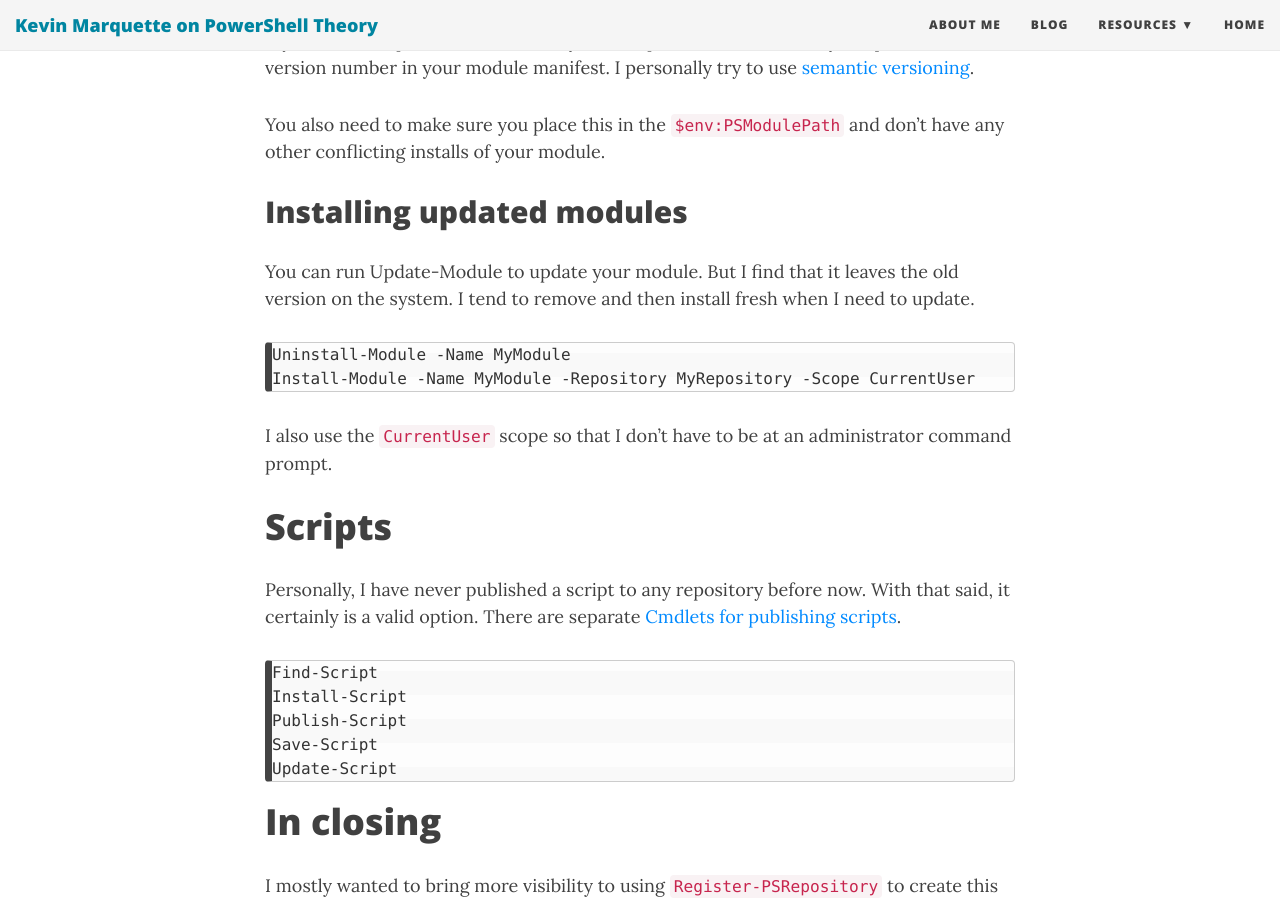
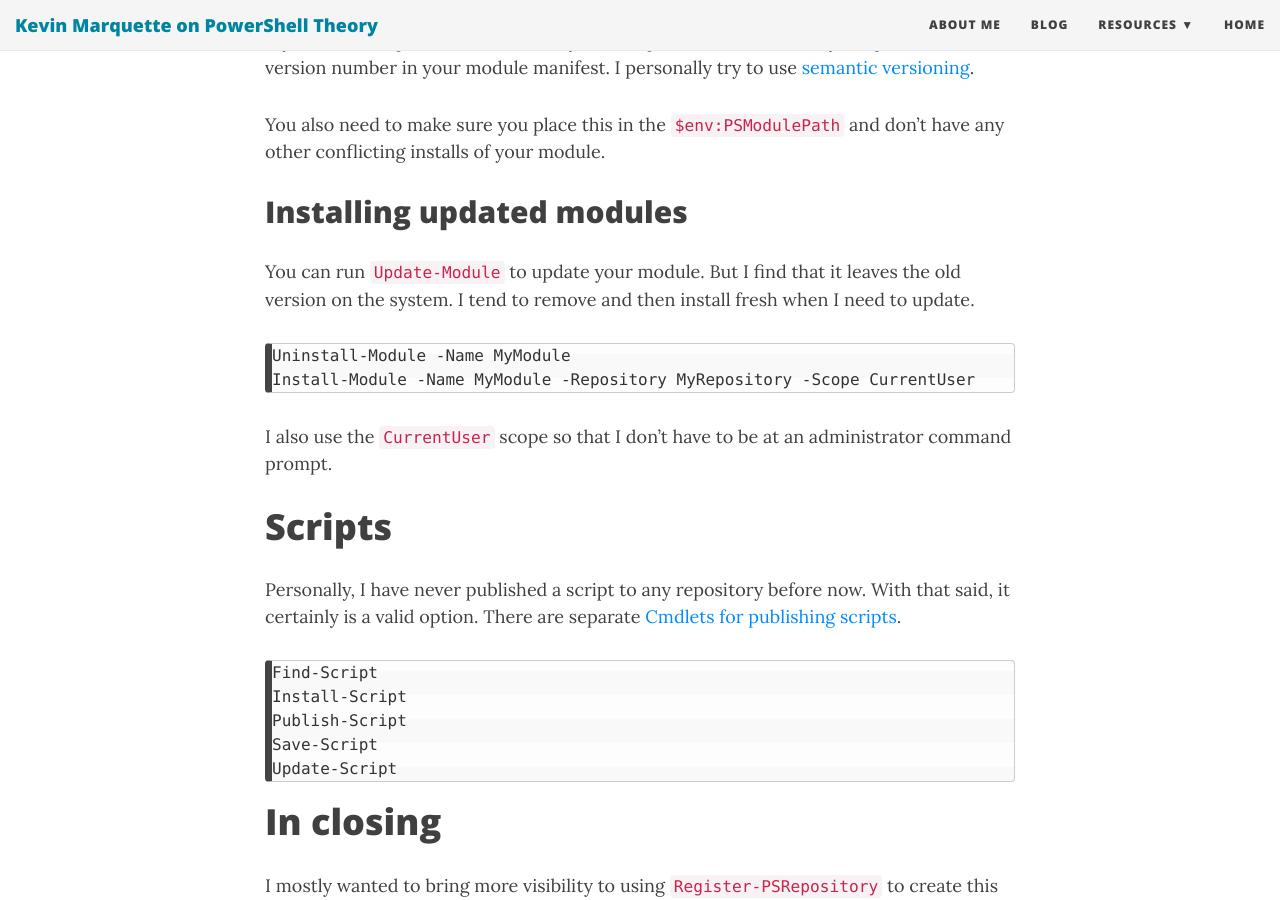
Before and after one commit to KevinMarquette/kevinmarquette.github.io, a Jekyll site: the page built from _posts/2017-05-30-Powershell-your-first-PSScript-repository.md, in a window 1280 px wide and 900 px high, scrolled down 3242 px. Built offline with Jekyll 4.4.1, drawn with Linux system fonts in a browser that asks for light colours; nearby versions of some CDN libraries.

Commit message:
script hilighting

```diff
--- a/_posts/2017-05-30-Powershell-your-first-PSScript-repository.md
+++ b/_posts/2017-05-30-Powershell-your-first-PSScript-repository.md
@@ -93,7 +93,7 @@ You also need to make sure you place this in the `$env:PSModulePath` and don't h
 
 ## Installing updated modules
 
-You can run Update-Module to update your module. But I find that it leaves the old version on the system. I tend to remove and then install fresh when I need to update.
+You can run `Update-Module` to update your module. But I find that it leaves the old version on the system. I tend to remove and then install fresh when I need to update.
 
     Uninstall-Module -Name MyModule
     Install-Module -Name MyModule -Repository MyRepository -Scope CurrentUser
```
